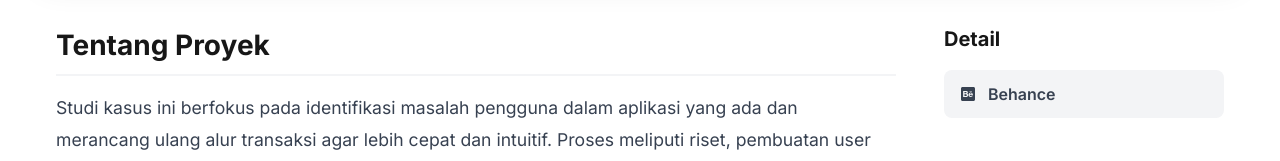
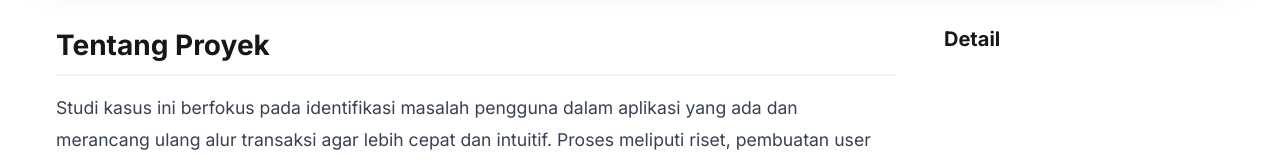
Before and after one commit to arifaji29/myportofolio, a Next.js app: page /projects/desain-ulang-aplikasi-pln-mobile in a window 1280 px wide. Shown: the part 1640-1801 px from the top of the page. Built offline with nearby package versions, Linux system fonts and the light colour scheme.

Commit message:
ubah link behance

```diff
--- a/app/projects/[slug]/page.tsx
+++ b/app/projects/[slug]/page.tsx
@@ -4,7 +4,7 @@ import { notFound } from 'next/navigation';
 import Image from 'next/image';
 import Link from 'next/link';
 import styles from './ProjectDetail.module.css';
-import { FaBehanceSquare, FaGithub, FaExternalLinkAlt } from 'react-icons/fa';
+import { FaGithub, FaExternalLinkAlt } from 'react-icons/fa';
 import type { Metadata } from 'next';
 
 // --- PERUBAHAN TIPE PROPS ---
@@ -75,7 +75,6 @@ export default async function ProjectDetailPage(props: Props) {
           <div className={styles.links}>
             {project.liveUrl && <Link href={project.liveUrl} target="_blank" className={styles.link}><FaExternalLinkAlt /> Live View</Link>}
             {project.githubUrl && <Link href={project.githubUrl} target="_blank" className={styles.link}><FaGithub /> GitHub</Link>}
-            {project.behanceUrl && <Link href={project.behanceUrl} target="_blank" className={styles.link}><FaBehanceSquare /> Behance</Link>}
           </div>
         </aside>
       </div>
--- a/components/ProjectCard.tsx
+++ b/components/ProjectCard.tsx
@@ -4,6 +4,7 @@ import Image from 'next/image';
 import Link from 'next/link';
 import styles from './ProjectCard.module.css';
 
+// Interface sekarang hanya butuh ini
 interface ProjectCardProps {
   image: string;
   title: string;
--- a/data/projects.ts
+++ b/data/projects.ts
@@ -6,7 +6,6 @@ export interface Project {
     image: string;
     fullDescription: string;
     // Properti opsional
-    behanceUrl?: string;
     githubUrl?: string;
     liveUrl?: string;
 }
@@ -63,7 +62,7 @@ export const allProjects: Project[] = [
         image: '/images/uiux1.png',
         title: 'Redesain Aplikasi PLN Mobile',
         fullDescription: 'Studi kasus ini berfokus pada identifikasi masalah pengguna dalam aplikasi yang ada dan merancang ulang alur transaksi agar lebih cepat dan intuitif. Proses meliputi riset, pembuatan user journey, wireframe, hingga prototipe hi-fi.',
-        behanceUrl: 'https://www.behance.net/your-profile', // Ganti dengan link Behance Anda
+
     },
     {
         slug: 'toko-online-khusus-gadget',
@@ -71,7 +70,7 @@ export const allProjects: Project[] = [
         image: '/images/uiux2.png',
         title: 'Aplikasi jual beli online',
         fullDescription: 'Studi kasus ini berfokus pada identifikasi masalah pengguna dalam aplikasi yang ada dan merancang ulang alur transaksi agar lebih cepat dan intuitif. Proses meliputi riset, pembuatan user journey, wireframe, hingga prototipe hi-fi.',
-        behanceUrl: 'https://www.behance.net/your-profile', // Ganti dengan link Behance Anda
+
     },
 
     // --- Proyek Web Development ---
```
Also changed, not shown: components/GraphicProjects.tsx (line endings or trailing spaces).
